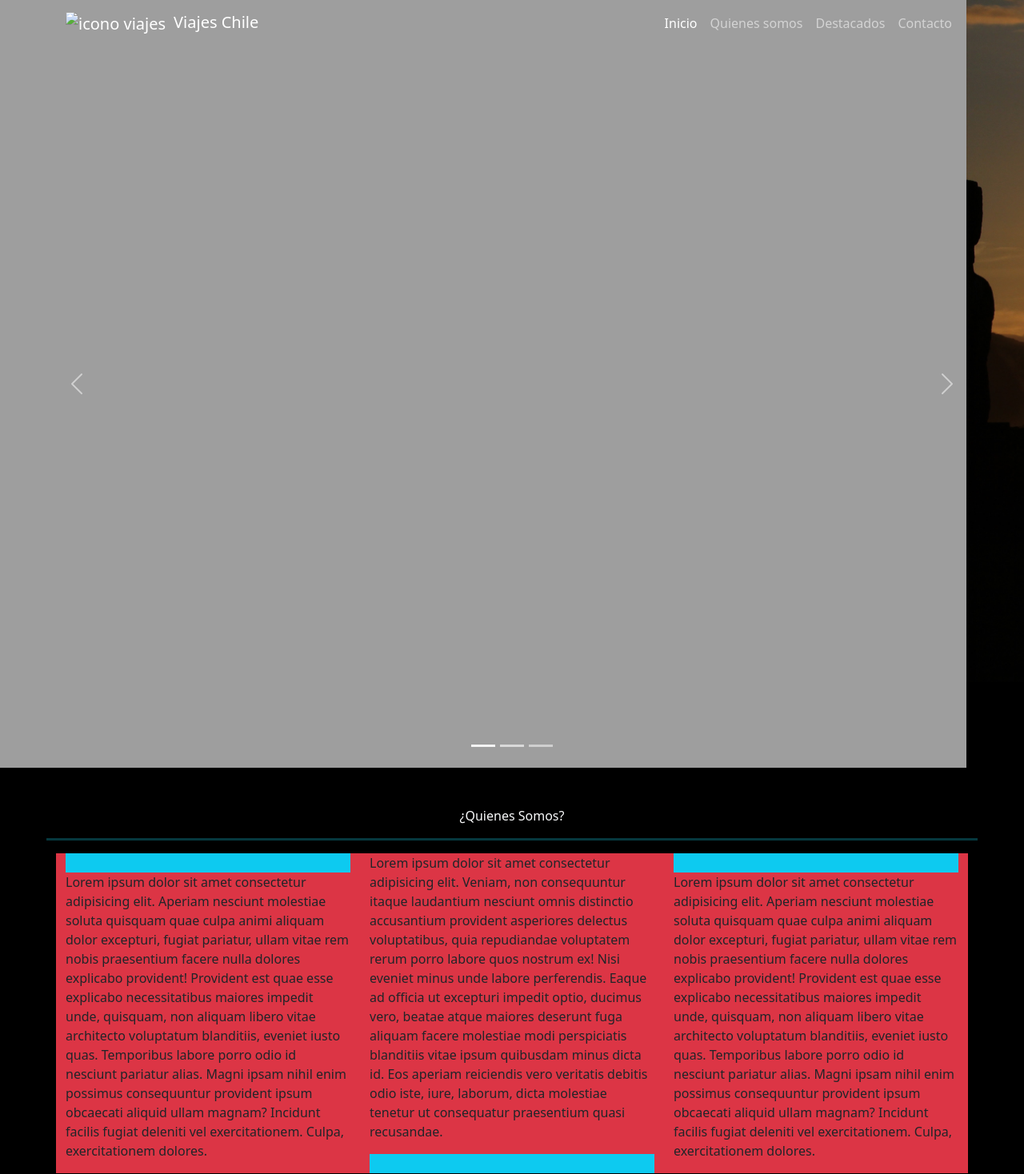
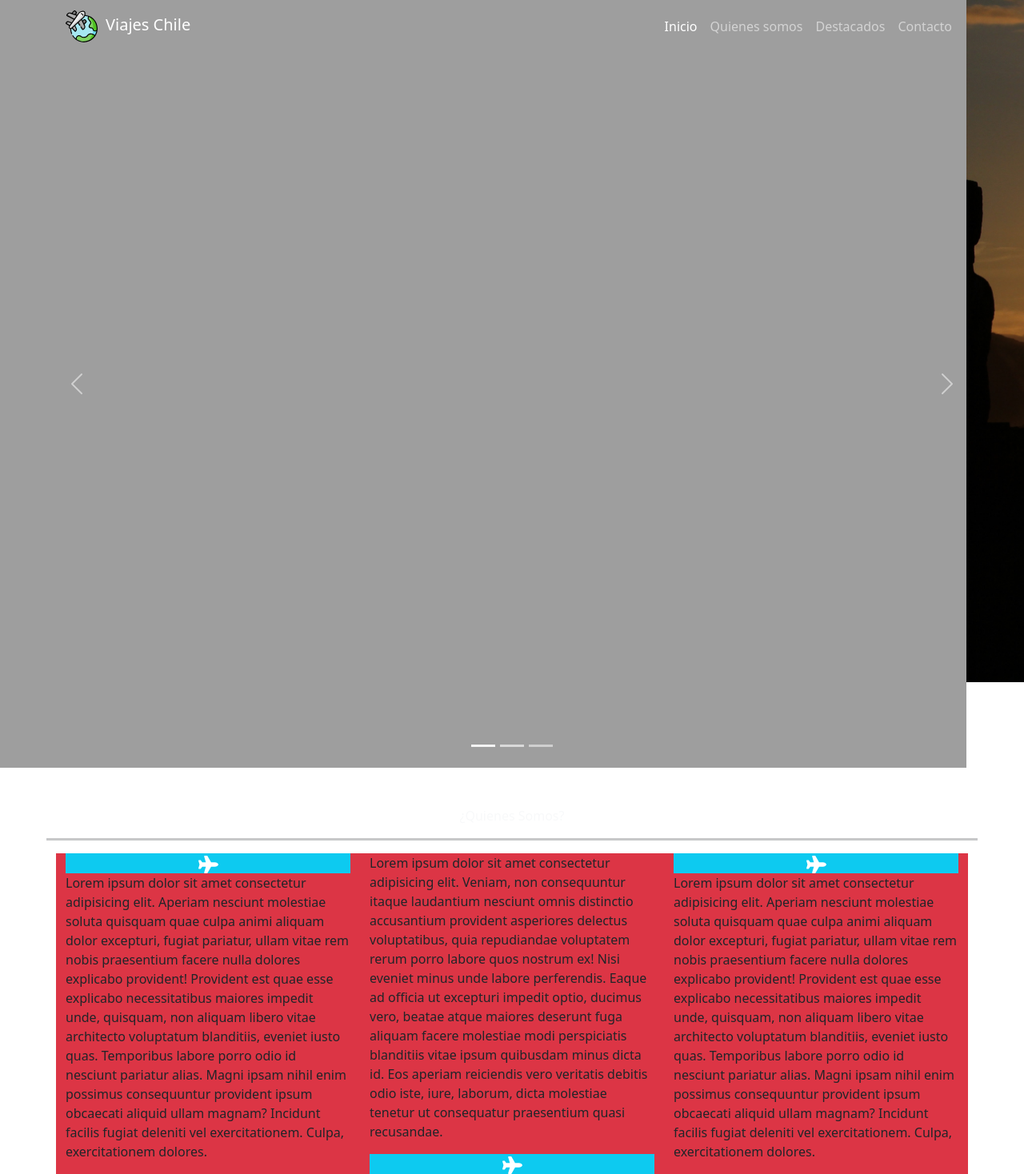
Before and after one commit to Darkos089/PruebaModulo1, a plain HTML site: page index.html in a window 1280 px wide. Shown: the whole page at 80% size. Drawn offline with nearby package versions, Linux system fonts and the light colour scheme; the site is published under a folder, as on GitHub Pages, so addresses that start at the root find nothing.

Commit message:
seccionquienessomos

```diff
--- a/index.html
+++ b/index.html
@@ -1,5 +1,5 @@
 <!DOCTYPE html>
-<html lang="en">
+<html lang="es">
 
 <head>
     <meta charset="UTF-8">
@@ -10,9 +10,7 @@
     <!-- Fontawasome -->
     <link rel="stylesheet" href="https://use.fontawesome.com/releases/v5.15.4/css/all.css"
         integrity="sha384-DyZ88mC6Up2uqS4h/KRgHuoeGwBcD4Ng9SiP4dIRy0EXTlnuz47vAwmeGwVChigm" crossorigin="anonymous">
-    <!-- Bootstrap 5.1 -->
-    <link href="https://cdn.jsdelivr.net/npm/bootstrap@5.1.1/dist/css/bootstrap.min.css" rel="stylesheet"
-        integrity="sha384-F3w7mX95PdgyTmZZMECAngseQB83DfGTowi0iMjiWaeVhAn4FJkqJByhZMI3AhiU" crossorigin="anonymous">
+
     <!-- jQuery -->
     <script src="https://code.jquery.com/jquery-3.6.0.min.js"
         integrity="sha256-/xUj+3OJU5yExlq6GSYGSHk7tPXikynS7ogEvDej/m4=" crossorigin="anonymous"></script>
@@ -29,7 +27,7 @@
     <!-- navbar -->
     <nav class="navbar navbar-expand-lg navbar-dark bg-transparent fixed-top">
         <div class="container">
-            <a class="navbar-brand" href="#"><img class="nav-img" src="/assets/img/viajes.svg" alt="icono viajes"
+            <a class="navbar-brand" href="#"><img class="nav-img" src="assets/img/viajes.svg" alt="icono viajes"
                     height="40px">Viajes Chile</a>
             <button class="navbar-toggler" type="button" data-bs-toggle="collapse" data-bs-target="#navbarNavAltMarkup"
                 aria-controls="navbarNavAltMarkup" aria-expanded="false" aria-label="Toggle navigation">
@@ -91,7 +89,7 @@
             <div class="col-sm-12 col-md-12 col-lg-12 col-xl-4">
                 <div class="contenedor-img bg-info text-center" id="iconobg1">
                     <!-- generar boton para esconder contenido -->
-                    <img src="/assets/img/plane-solid.svg" class="img-avion" alt="">
+                    <img src="assets/img/plane-solid.svg" class="img-avion" alt="">
                 </div>
                 <p>Lorem ipsum dolor sit amet consectetur adipisicing elit. Aperiam nesciunt molestiae soluta
                     quisquam quae culpa animi aliquam dolor excepturi, fugiat pariatur, ullam vitae rem nobis
@@ -111,7 +109,7 @@
                     molestiae tenetur ut consequatur praesentium quasi recusandae.</p>
                 <div class="contenedor-img bg-info text-center" id="iconobg2">
                     <!-- generar boton para esconder contenido -->
-                    <img src="/assets/img/plane-solid.svg" class="img-avion" alt="">
+                    <img src="assets/img/plane-solid.svg" class="img-avion" alt="">
                 </div>
 
 
@@ -120,7 +118,7 @@
                 <div class="contenedor-img bg-info text-center" id="iconobg3">
                     <!-- generar boton para esconder contenido -->
 
-                    <img src="/assets/img/plane-solid.svg" class="img-avion" alt="">
+                    <img src="assets/img/plane-solid.svg" class="img-avion" alt="">
                 </div>
                 <p>Lorem ipsum dolor sit amet consectetur adipisicing elit. Aperiam nesciunt molestiae soluta
                     quisquam quae culpa animi aliquam dolor excepturi, fugiat pariatur, ullam vitae rem nobis
@@ -157,6 +155,9 @@
     <script src="https://cdn.jsdelivr.net/npm/bootstrap@5.1.1/dist/js/bootstrap.bundle.min.js"
         integrity="sha384-/bQdsTh/da6pkI1MST/rWKFNjaCP5gBSY4sEBT38Q/9RBh9AH40zEOg7Hlq2THRZ"
         crossorigin="anonymous"></script>
+    <!-- Bootstrap 5.1 -->
+    <link href="https://cdn.jsdelivr.net/npm/bootstrap@5.1.1/dist/css/bootstrap.min.css" rel="stylesheet"
+        integrity="sha384-F3w7mX95PdgyTmZZMECAngseQB83DfGTowi0iMjiWaeVhAn4FJkqJByhZMI3AhiU" crossorigin="anonymous">
 </body>
 
 </html>
```
